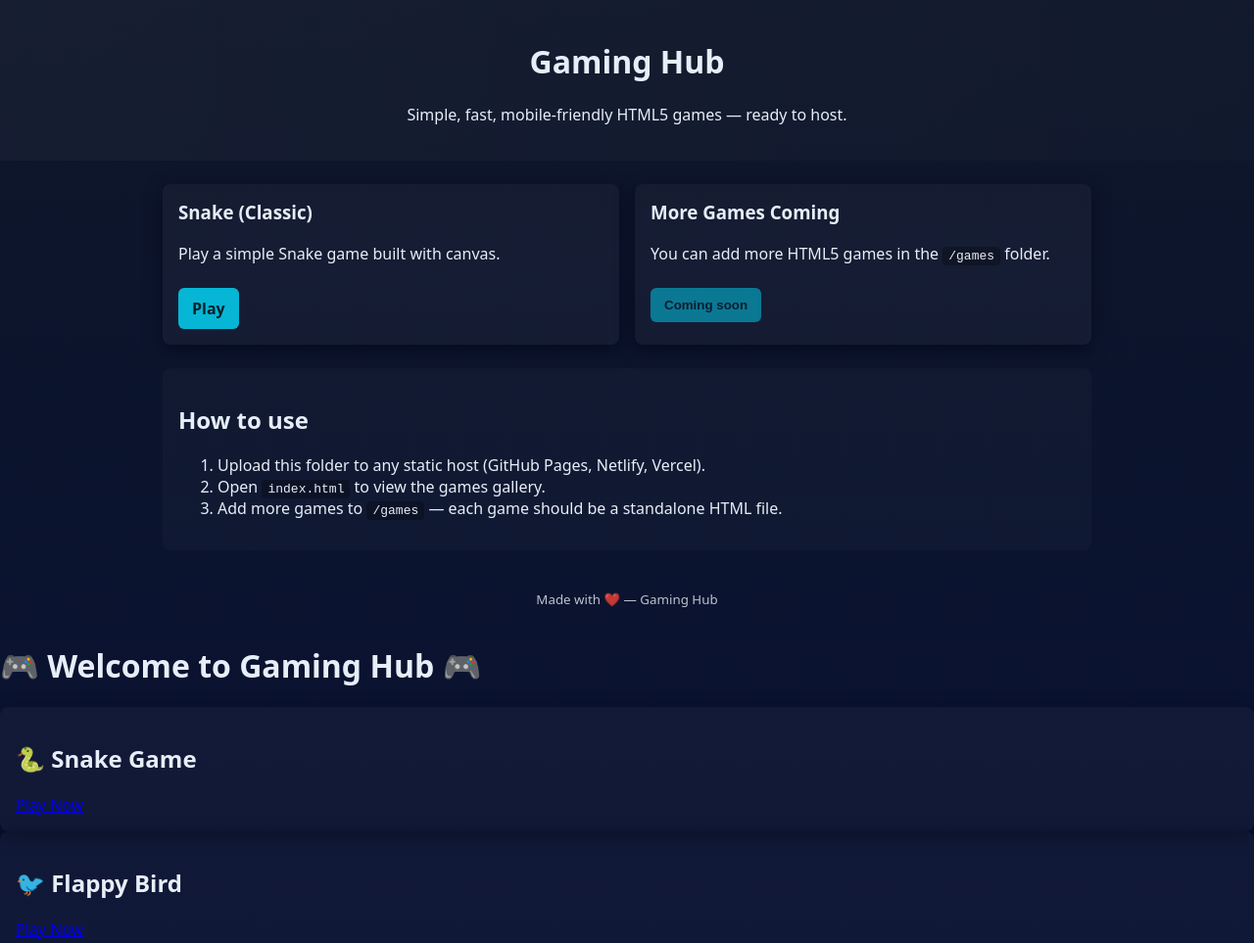
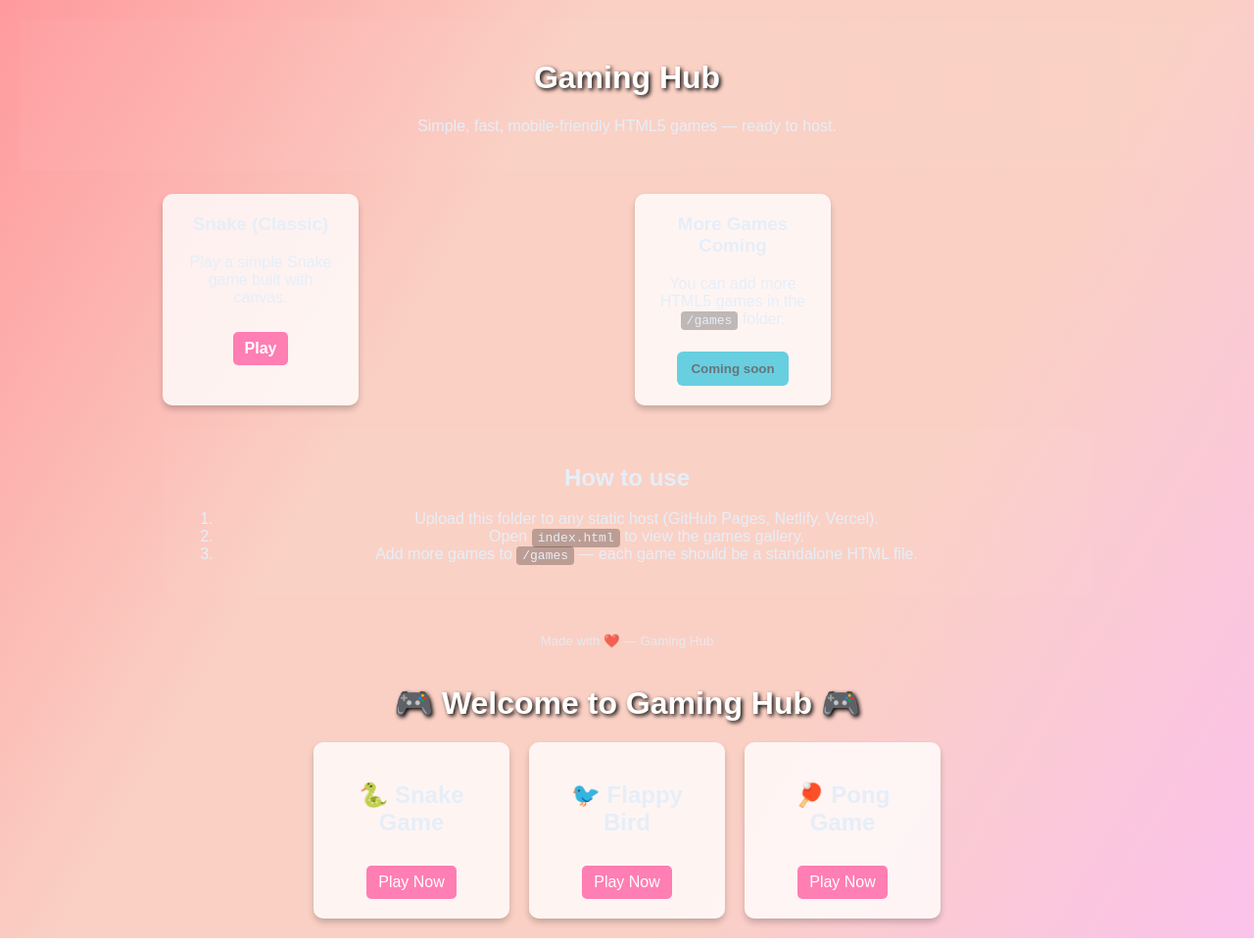
Before and after one commit to tdrsmoon-arch/cautious-funicular, a plain HTML site: page index.html in a window 1280 px wide. Shown: the top 963 px of the page at 98% size. Drawn offline with Linux system fonts and the light colour scheme.

Commit message:
Update styles.css

```diff
--- a/styles.css
+++ b/styles.css
@@ -29,3 +29,35 @@ code{background:rgba(0,0,0,0.25);padding:2px 6px;border-radius:4px}
   .site-header h1{font-size:20px}
   .play-btn{width:100%}
 }
+body {
+  font-family: Arial, sans-serif;
+  background: linear-gradient(120deg, #ff9a9e, #fad0c4, #fad0c4, #fbc2eb);
+  text-align: center;
+  padding: 20px;
+}
+h1 {
+  color: white;
+  text-shadow: 2px 2px 4px #000000;
+}
+.game-list {
+  display: flex;
+  justify-content: center;
+  gap: 20px;
+  flex-wrap: wrap;
+}
+.game-card {
+  background: rgba(255, 255, 255, 0.8);
+  border-radius: 10px;
+  padding: 20px;
+  width: 200px;
+  box-shadow: 0px 4px 6px rgba(0,0,0,0.2);
+}
+.game-card a {
+  display: inline-block;
+  margin-top: 10px;
+  background: #ff7eb3;
+  color: white;
+  padding: 8px 12px;
+  border-radius: 5px;
+  text-decoration: none;
+}
```
